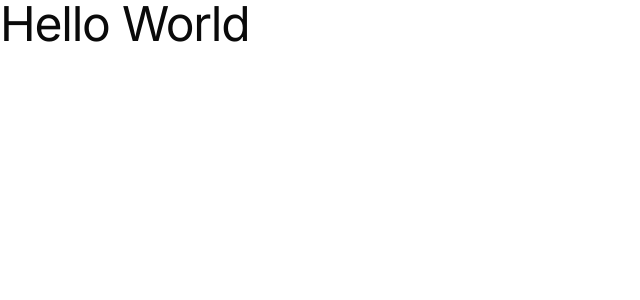
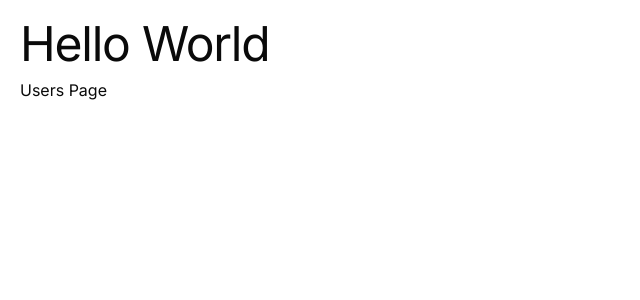
Before and after one commit to sezardino/next14-jsonplaceholder, a Next.js app: page / in a window 1280 px wide. Shown: the top 300 px of the page, without its empty margins (0-640 px from the left). Built offline with nearby package versions, Linux system fonts and the light colour scheme.

Commit message:
ft: add base structure

```diff
--- a/src/app/layout.tsx
+++ b/src/app/layout.tsx
@@ -5,8 +5,8 @@ import { Inter } from "next/font/google";
 const inter = Inter({ subsets: ["latin"] });
 
 export const metadata: Metadata = {
-  title: "Create Next App",
-  description: "Generated by create next app",
+  title: "Next14 jsonplaceholder",
+  description: "Nextjs education",
 };
 
 export default function RootLayout({
--- a/src/app/page.tsx
+++ b/src/app/page.tsx
@@ -1,9 +1,20 @@
 import { Typography } from "@/components/base/Typography";
+import Link from "next/link";
 
 export default function Home() {
   return (
-    <main>
+    <main className="p-5">
       <Typography styling="h1">Hello World</Typography>
+
+      <nav className="mt-2">
+        <ul>
+          <li>
+            <Link href="/users">
+              <Typography className="cursor-pointer">Users Page</Typography>
+            </Link>
+          </li>
+        </ul>
+      </nav>
     </main>
   );
 }
--- /dev/null
+++ b/src/app/users/[id]/page.tsx
@@ -0,0 +1,7 @@
+import { Typography } from "@/components/base/Typography";
+
+const UsersPage = () => {
+  return <Typography styling="h1">Users Page</Typography>;
+};
+
+export default UsersPage;
--- /dev/null
+++ b/src/app/users/layout.tsx
@@ -0,0 +1,7 @@
+import { FC, PropsWithChildren } from "react";
+
+const UsersLayout: FC<PropsWithChildren> = ({ children }) => {
+  return <main className="p-4">{children}</main>;
+};
+
+export default UsersLayout;
--- /dev/null
+++ b/src/app/users/page.tsx
@@ -0,0 +1,7 @@
+import { Typography } from "@/components/base/Typography";
+
+const UsersPage = () => {
+  return <Typography styling="h1">Users Page</Typography>;
+};
+
+export default UsersPage;
```
